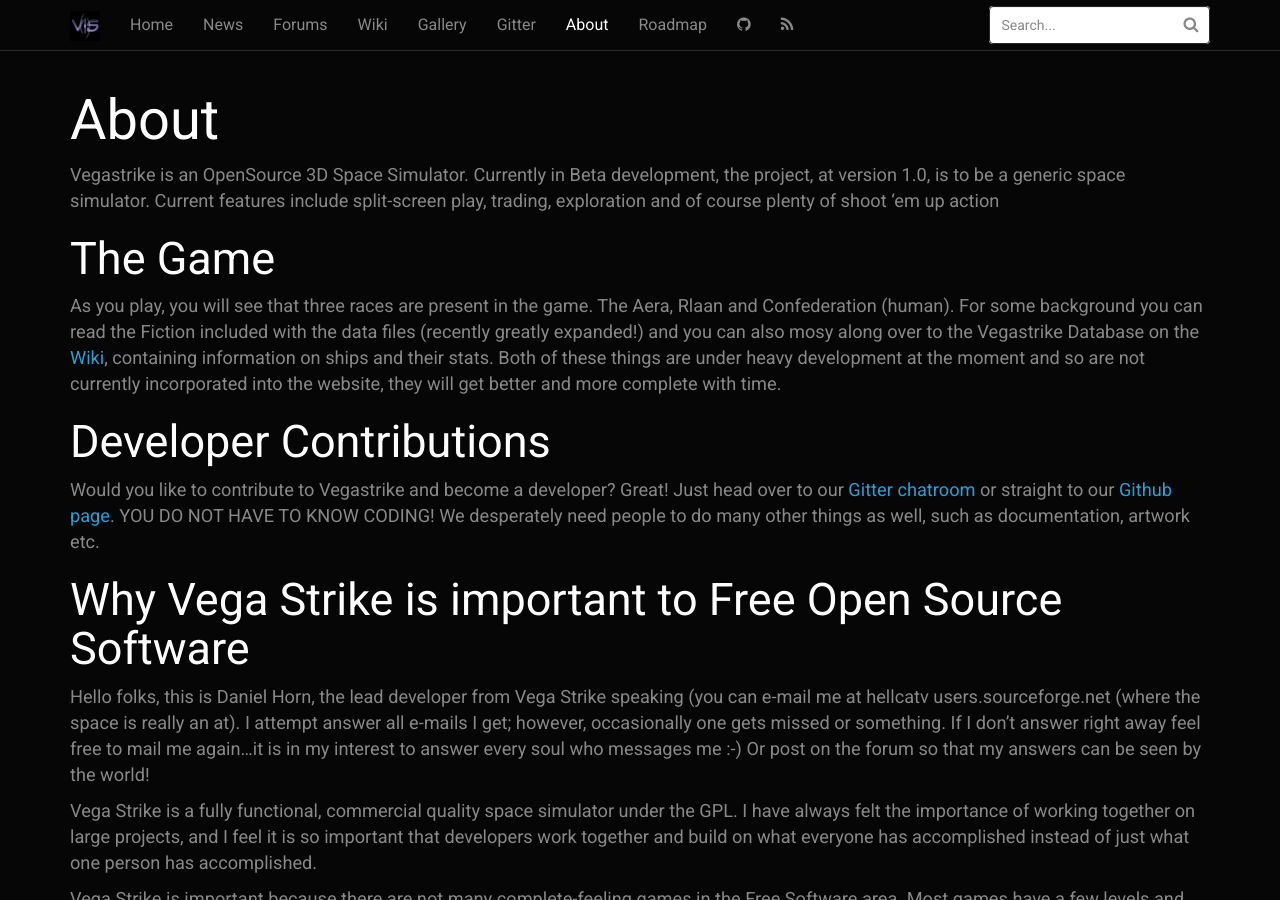
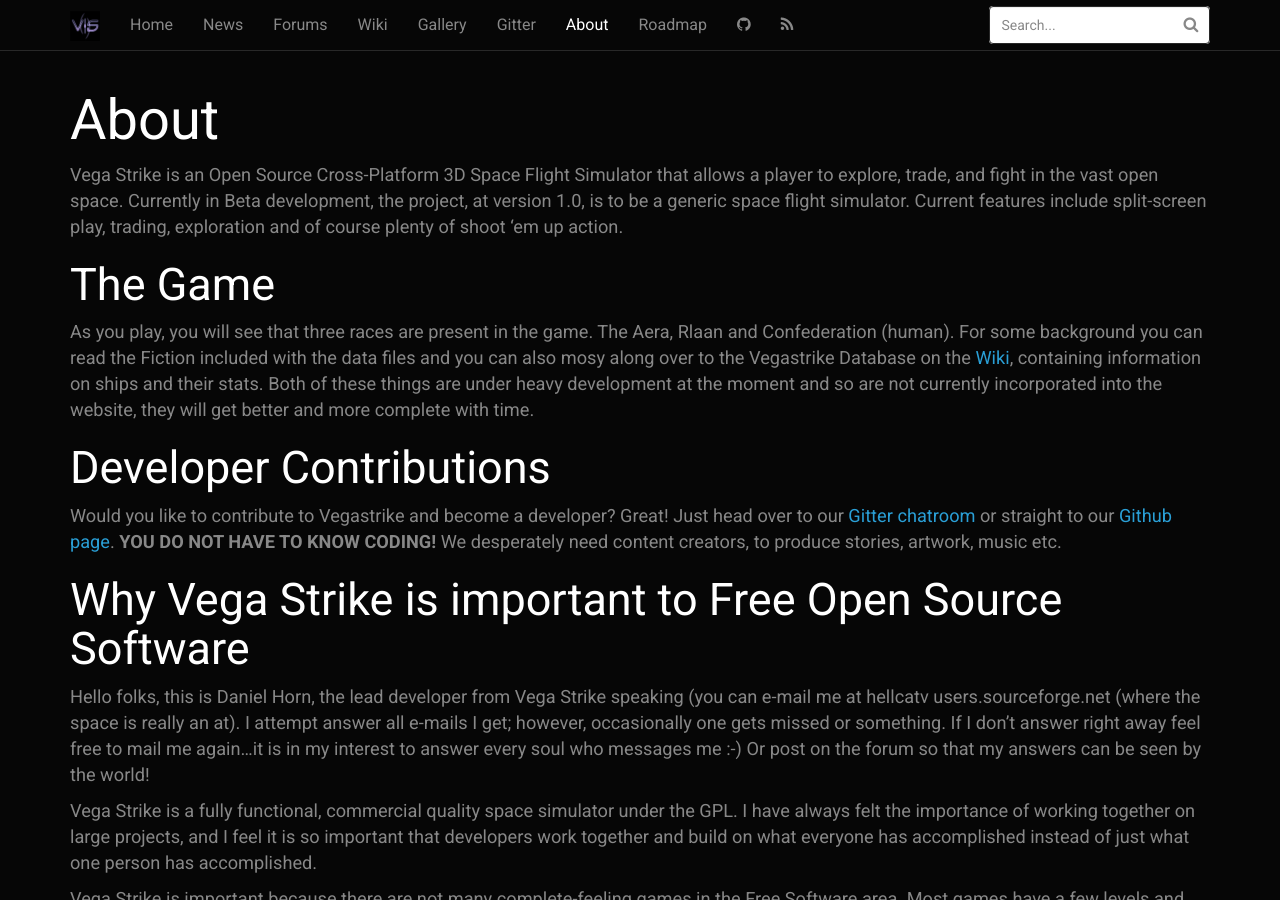
Before and after one commit to vegastrike/vegastrike.github.io, a Jekyll site: the page built from assets/about.md, in a window 1280 px wide and 900 px high. Built offline with Jekyll 4.4.1, drawn with Linux system fonts in a browser that asks for light colours.

Commit message:
Changed the about page

```diff
--- a/assets/about.md
+++ b/assets/about.md
@@ -4,16 +4,15 @@
 permalink: /about/
 ---
 
-Vegastrike is an OpenSource 3D Space Simulator.
-Currently in Beta development, the project, at version 1.0, is to
-be a generic space simulator.
-Current features include split-screen play, trading, exploration and of course plenty of shoot 'em up action
+Vega Strike is an Open Source Cross-Platform 3D Space Flight Simulator that allows a player to explore, trade, and fight in the vast open space.
+Currently in Beta development, the project, at version 1.0, is to be a generic space flight simulator.
+Current features include split-screen play, trading, exploration and of course plenty of shoot 'em up action.
 
 ## The Game
 
 As you play, you will see that three races are present in the game. The Aera,
 Rlaan and Confederation (human). For some background you can read the
-Fiction included with the data files (recently greatly expanded!) and
+Fiction included with the data files and
 you can also mosy along over to the Vegastrike Database on the [Wiki](https://wiki.vega-strike.org), containing information on ships and their stats.
 Both of these things are under heavy development at the moment and so are not currently incorporated into the website, they will get better and more complete with time.
 
@@ -21,7 +20,7 @@
 
 Would you like to contribute to Vegastrike and become a developer? Great!
 Just head over to our [Gitter chatroom]({{ site.gitter }}) or straight to our [Github page]({{ site.git_address }}).
-YOU DO NOT HAVE TO KNOW CODING! We desperately need people to do many other things as well, such as documentation, artwork etc.
+**YOU DO NOT HAVE TO KNOW CODING!** We desperately need content creators, to produce stories, artwork, music etc.
 
 ## Why Vega Strike is important to Free Open Source Software
 
```
